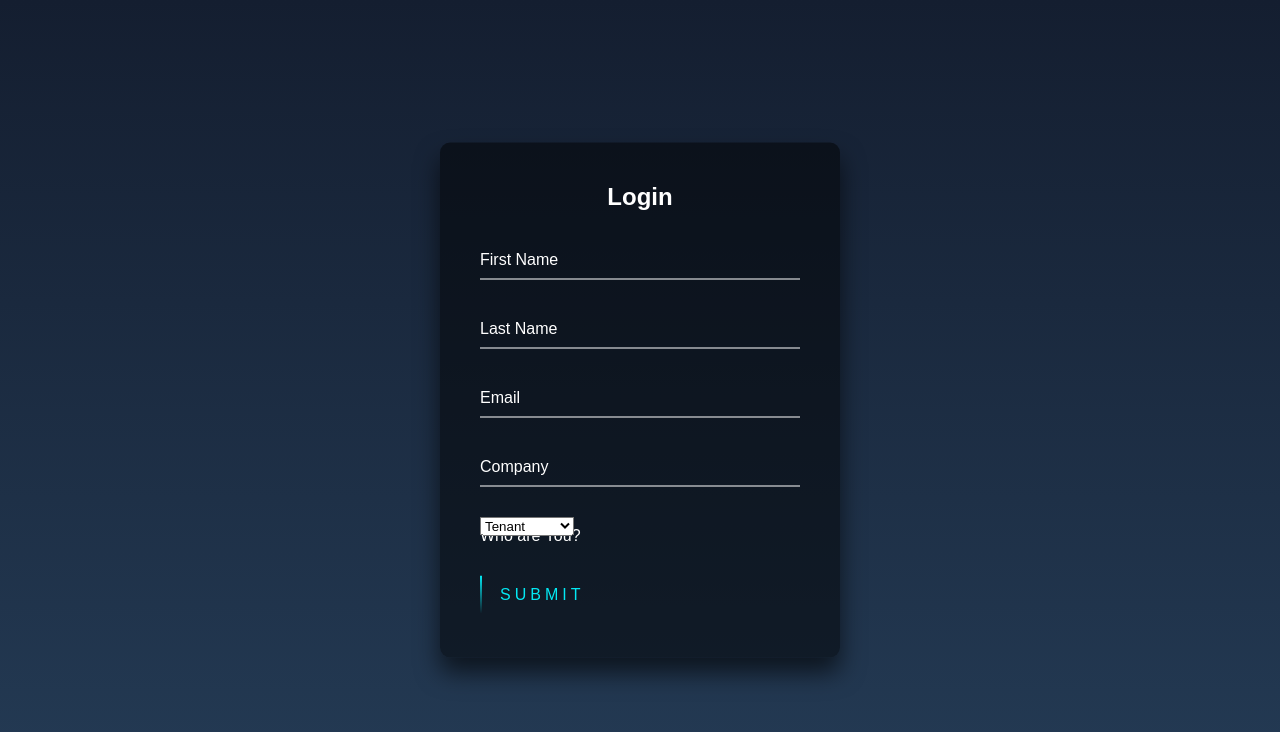
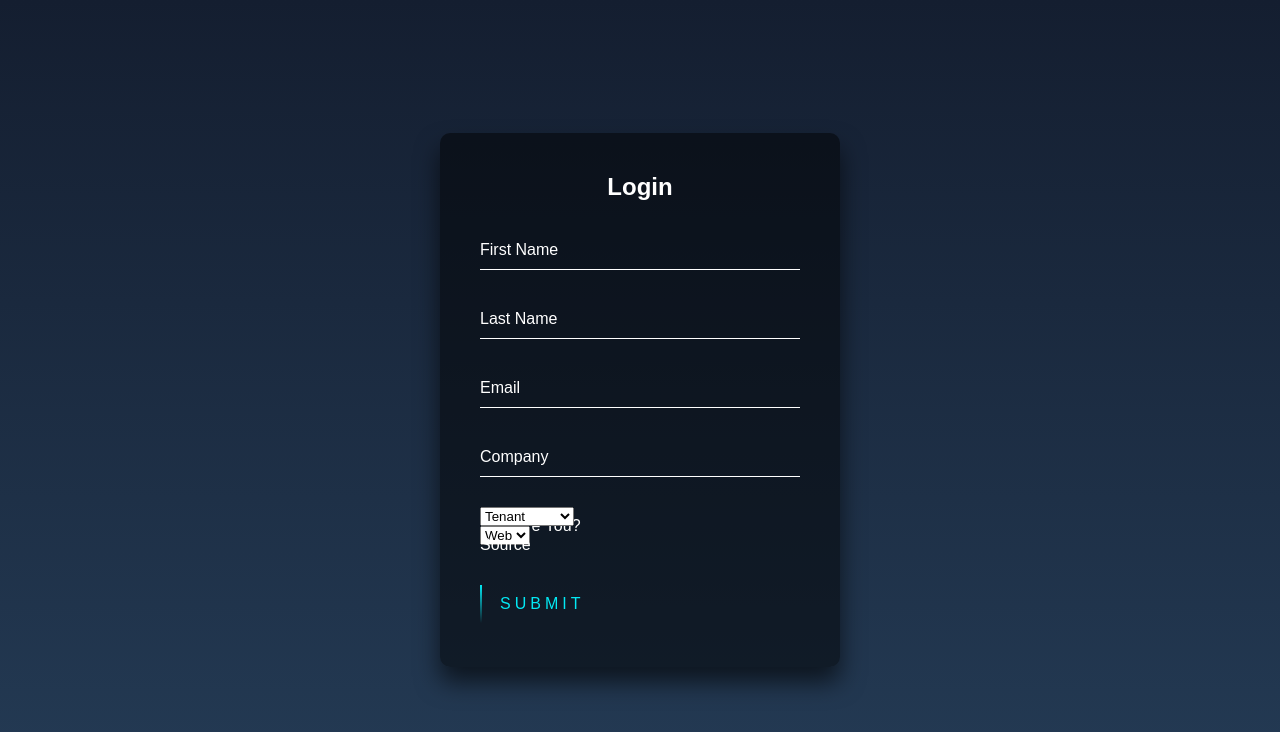
Before and after one commit to abdimanasovbek/WebToLead, a plain HTML site: page index.html in a window 1280 px wide. Drawn offline with Linux system fonts and the light colour scheme.

Commit message:
Update index.html

```diff
--- a/index.html
+++ b/index.html
@@ -44,7 +44,7 @@
         </select>
     </div>
 
-      <div class="user-box" hidden>
+      <div class="user-box">
 
         <label for="Source">Source</label>
         <select  id="lead_source" name="lead_source">
```
